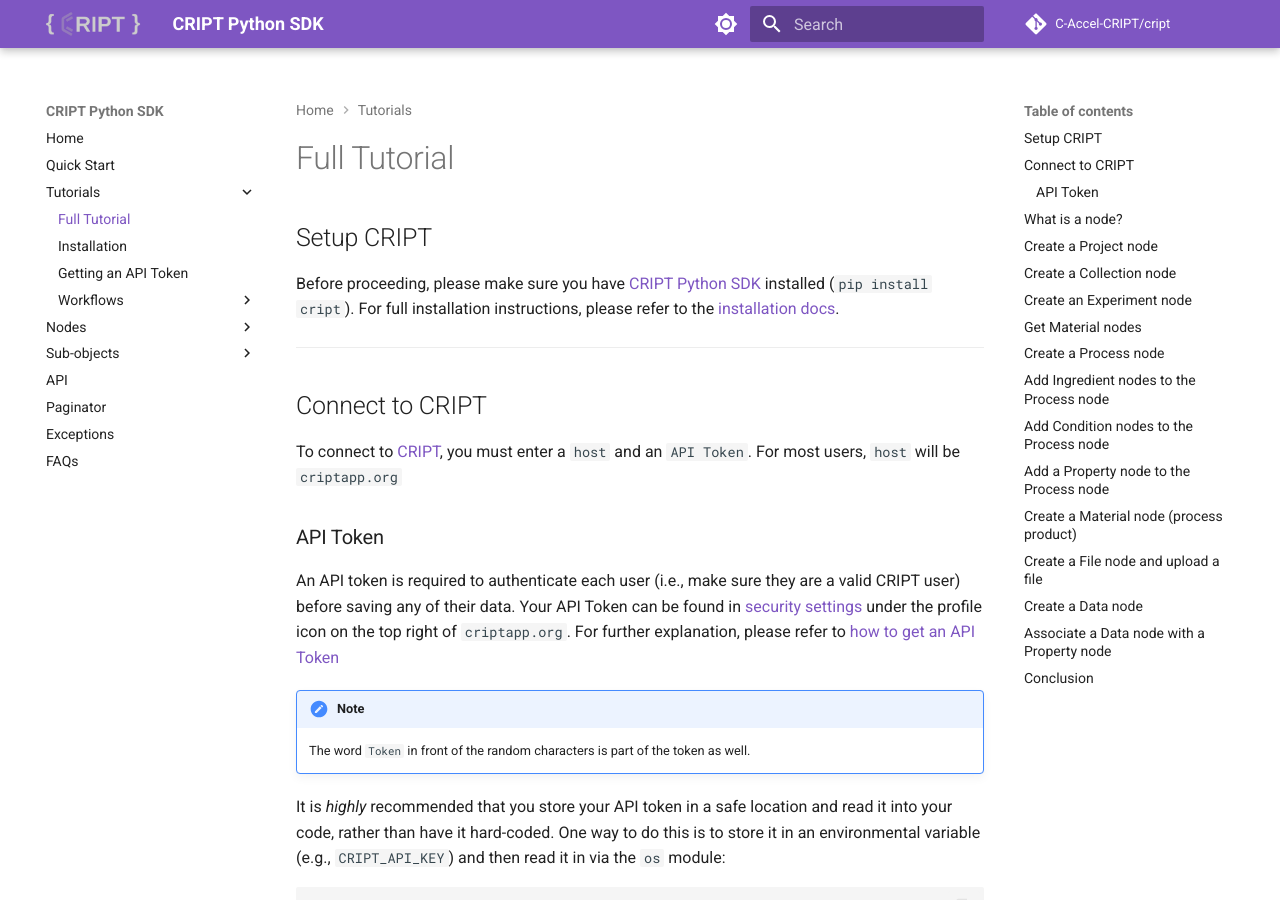
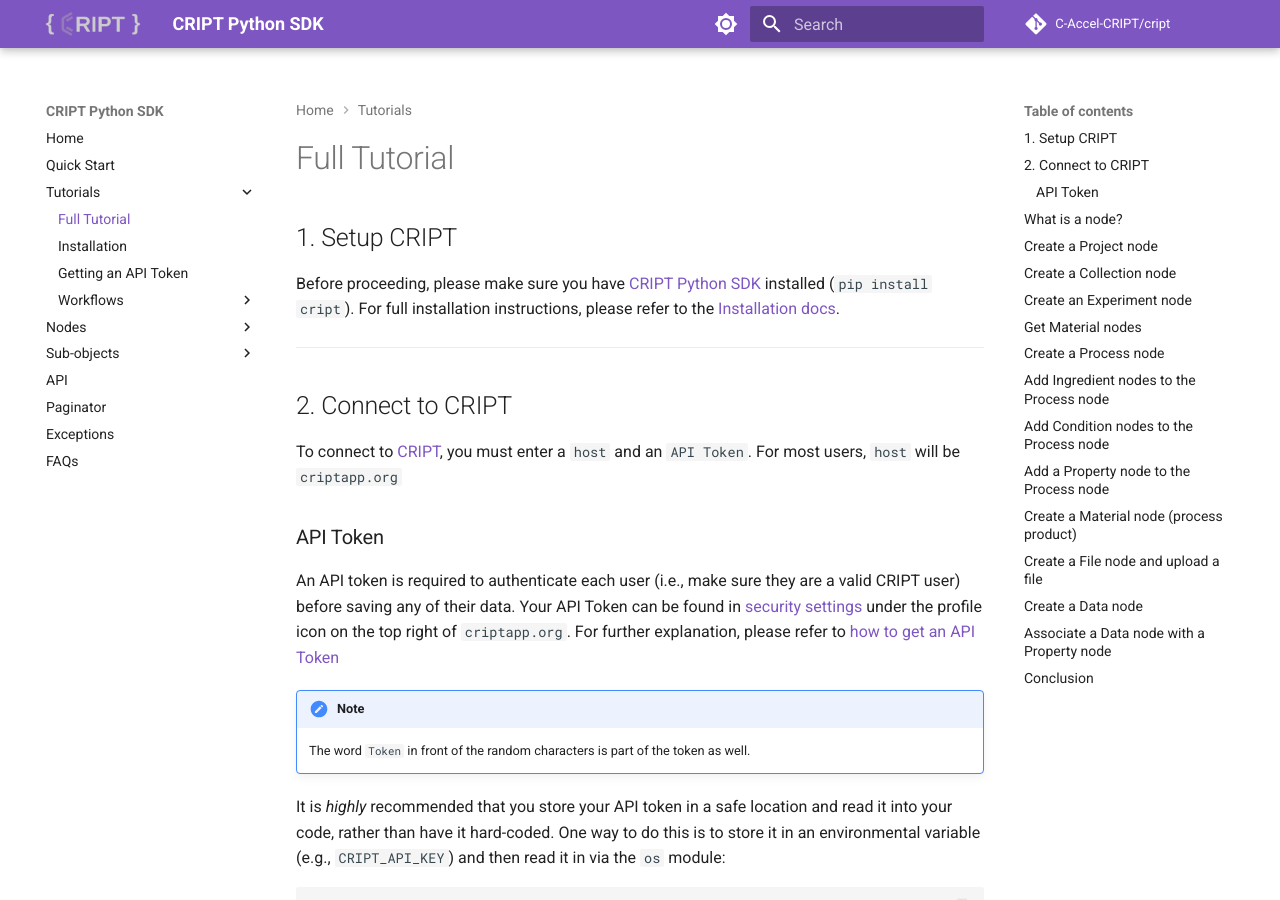
Before and after one commit to C-Accel-CRIPT/sdk-archive, an MkDocs documentation site: the page built from docs/tutorials/full_tutorial.md, in a window 1280 px wide and 900 px high. Built offline with MkDocs 1.6.1 and Material for MkDocs 9.7.7, drawn with Linux system fonts in a browser that asks for light colours; comment, search, counter and statistics services are not loaded.

Commit message:
changed links to open in new tab in SetUp CRIPT

```diff
--- a/docs/tutorials/full_tutorial.md
+++ b/docs/tutorials/full_tutorial.md
@@ -1,9 +1,9 @@
-# Setup CRIPT
-Before proceeding, please make sure you have [CRIPT Python SDK](https://pypi.org/project/cript/) installed (`pip install cript`). For full installation instructions, please refer to the [installation docs](installation.md).
+# 1. Setup CRIPT
+Before proceeding, please make sure you have <a href="https://pypi.org/project/cript/" target="_blank">CRIPT Python SDK</a> installed (`pip install cript`). For full installation instructions, please refer to the <a href="installation.md" target="_blank">Installation docs</a>.
 
 ---
 
-# Connect to CRIPT
+# 2. Connect to CRIPT
 To connect to [CRIPT](https://criptapp.org), you must enter a `host` and an `API Token`. For most users, `host` will be `criptapp.org`
 
 ## API Token
```
